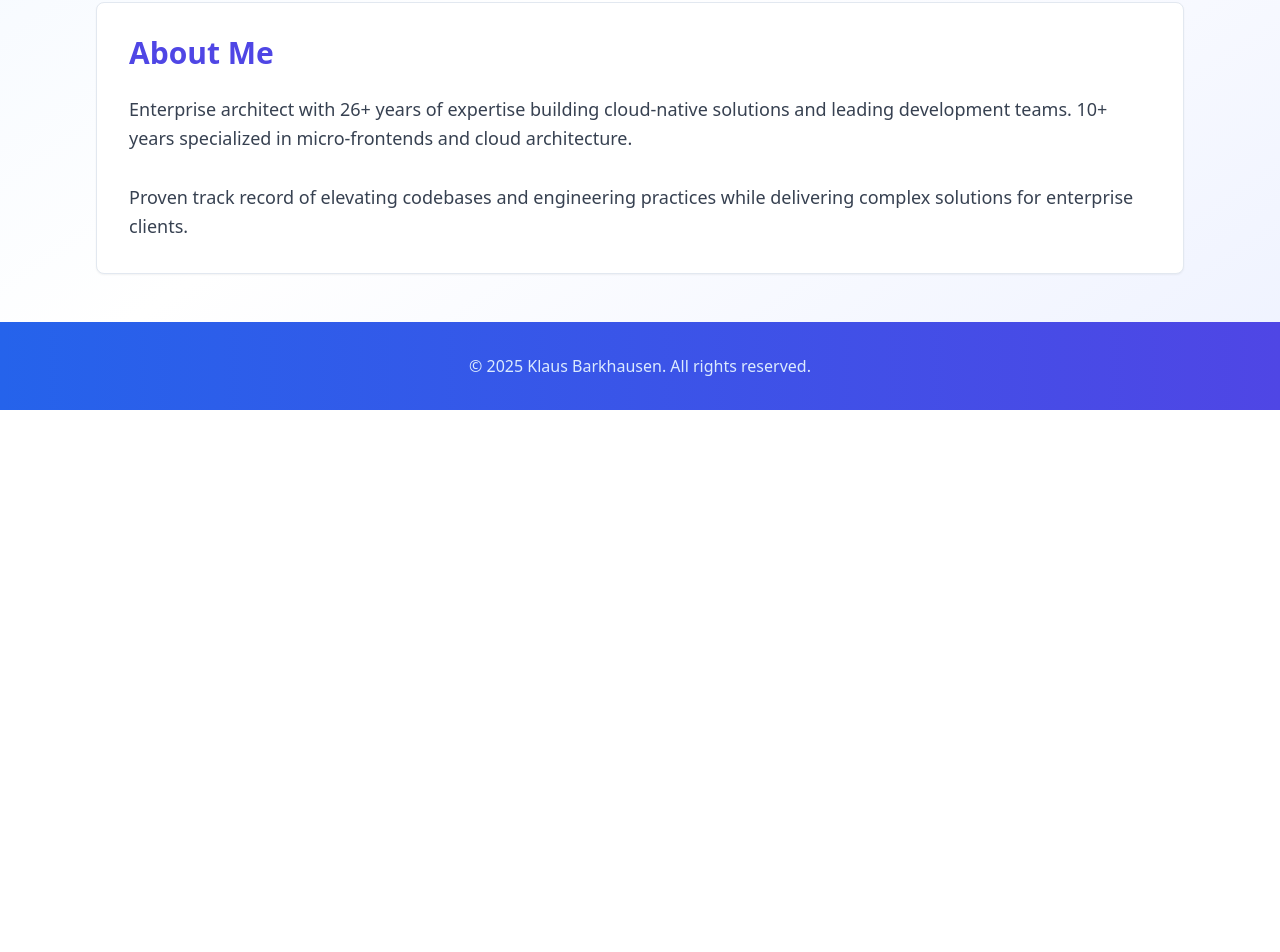
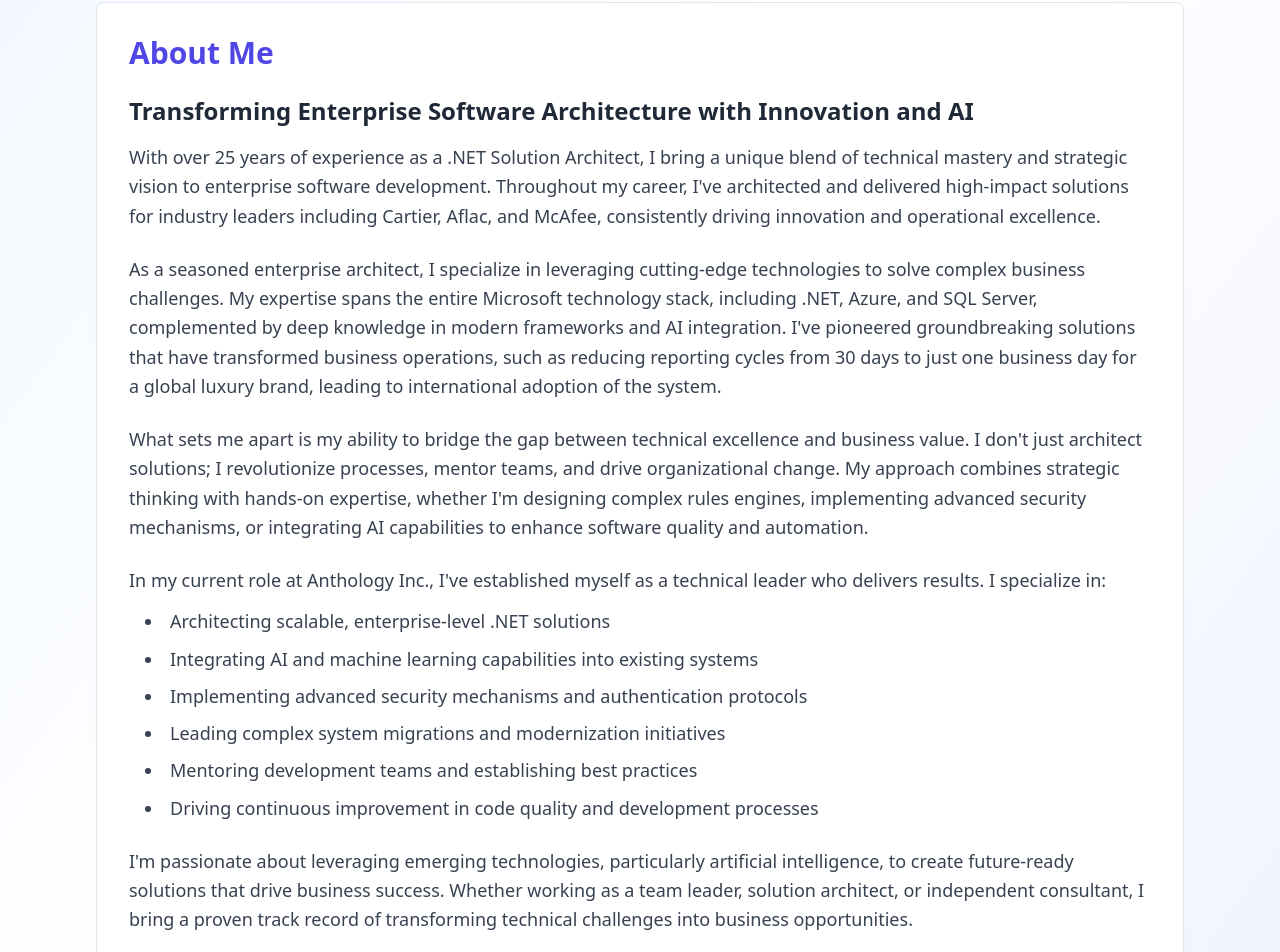
Before and after one commit to kbarkhausen/portfolio, a React (Create React App) app: page / in a window 1280 px wide. Before the commit this address led to /about. Shown: the part 452-1404 px from the top of the page. Before the commit the page ends 862 px from the top, so only its background shows below. Built offline with nearby package versions, Linux system fonts and the light colour scheme.

Commit message:
save changes

```diff
--- a/src/App.jsx
+++ b/src/App.jsx
@@ -24,7 +24,9 @@
               <div className="flex-1 text-center md:text-left">
                 <div className="flex flex-col md:flex-row md:items-center md:justify-between gap-4">
                   <div>
-                    <h1 className="text-4xl font-bold">Klaus Barkhausen</h1>
+                    <NavLink to="/" className="hover:text-blue-200 transition-colors">
+                      <h1 className="text-4xl font-bold">Klaus Barkhausen</h1>
+                    </NavLink>
                     <div className="flex flex-col gap-0 mt-2">
                       <p className="text-xl text-blue-100">Enterprise Software Architect</p>
                       <p className="text-xl text-blue-100">Full Stack Developer</p>
@@ -87,12 +89,22 @@
         {/* Modified Navigation Tabs */}
         <div className="bg-white shadow-md sticky top-0 z-10">
           <div className="max-w-6xl mx-auto px-4 sm:px-6 lg:px-8">
-            <nav className="flex justify-center space-x-8">
-              {['about', 'skills', 'experience', 'book'].map((tab) => (
+            <nav className="flex justify-center space-x-4 sm:space-x-8">
+              <NavLink
+                to="/"
+                className={({ isActive }) => `px-2 sm:px-3 py-4 text-sm font-medium border-b-2 transition-colors ${
+                  isActive
+                    ? 'border-blue-600 text-blue-600'
+                    : 'border-transparent text-gray-500 hover:text-gray-700 hover:border-gray-300'
+                }`}
+              >
+                About
+              </NavLink>
+              {['skills', 'experience', 'book'].map((tab) => (
                 <NavLink
                   key={tab}
                   to={`/${tab}`}
-                  className={({ isActive }) => `px-3 py-4 text-sm font-medium border-b-2 transition-colors ${
+                  className={({ isActive }) => `px-2 sm:px-3 py-4 text-sm font-medium border-b-2 transition-colors ${
                     isActive
                       ? 'border-blue-600 text-blue-600'
                       : 'border-transparent text-gray-500 hover:text-gray-700 hover:border-gray-300'
@@ -108,11 +120,10 @@
         {/* Modified Main Content */}
         <main className="w-full max-w-6xl mx-auto px-4 py-12 sm:px-6 lg:px-8">
           <Routes>
-            <Route path="/about" element={<About />} />
+            <Route path="/" element={<About />} />
             <Route path="/skills" element={<Skills />} />
             <Route path="/experience" element={<Experience />} />
             <Route path="/book" element={<Book />} />
-            <Route path="/" element={<Navigate to="/about" replace />} />
           </Routes>
         </main>
 
--- a/src/components/sections/About.jsx
+++ b/src/components/sections/About.jsx
@@ -5,13 +5,55 @@
     <Card className="hover:shadow-lg transition-shadow duration-300">
       <CardContent className="p-8">
         <h2 className="text-3xl font-bold mb-6 text-indigo-600">About Me</h2>
-        <p className="text-gray-700 text-lg leading-relaxed">
-          Enterprise architect with 26+ years of expertise building cloud-native solutions and leading development teams.
-          10+ years specialized in micro-frontends and cloud architecture.
-          <br></br>
-          <br></br>
-          Proven track record of elevating codebases
-          and engineering practices while delivering complex solutions for enterprise clients.
+
+        {/* Title */}
+        <h3 className="text-2xl font-semibold mb-4 text-gray-800">
+          Transforming Enterprise Software Architecture with Innovation and AI
+        </h3>
+
+        {/* Introduction Paragraph */}
+        <p className="text-gray-700 text-lg leading-relaxed mb-6">
+          With over 25 years of experience as a .NET Solution Architect, I bring a unique blend of technical mastery and strategic vision to enterprise software development. Throughout my career, I've architected and delivered high-impact solutions for industry leaders including Cartier, Aflac, and McAfee, consistently driving innovation and operational excellence.
+        </p>
+
+        {/* Expertise Paragraph */}
+        <p className="text-gray-700 text-lg leading-relaxed mb-6">
+          As a seasoned enterprise architect, I specialize in leveraging cutting-edge technologies to solve complex business challenges. My expertise spans the entire Microsoft technology stack, including .NET, Azure, and SQL Server, complemented by deep knowledge in modern frameworks and AI integration. I've pioneered groundbreaking solutions that have transformed business operations, such as reducing reporting cycles from 30 days to just one business day for a global luxury brand, leading to international adoption of the system.
+        </p>
+
+        {/* Value Proposition */}
+        <p className="text-gray-700 text-lg leading-relaxed mb-6">
+          What sets me apart is my ability to bridge the gap between technical excellence and business value. I don't just architect solutions; I revolutionize processes, mentor teams, and drive organizational change. My approach combines strategic thinking with hands-on expertise, whether I'm designing complex rules engines, implementing advanced security mechanisms, or integrating AI capabilities to enhance software quality and automation.
+        </p>
+
+        {/* Current Role and Specializations */}
+        <div className="mb-6">
+          <p className="text-gray-700 text-lg leading-relaxed mb-3">
+            In my current role at Anthology Inc., I've established myself as a technical leader who delivers results. I specialize in:
+          </p>
+          <ul className="list-disc list-inside text-gray-700 text-lg leading-relaxed ml-4 space-y-2">
+            <li>Architecting scalable, enterprise-level .NET solutions</li>
+            <li>Integrating AI and machine learning capabilities into existing systems</li>
+            <li>Implementing advanced security mechanisms and authentication protocols</li>
+            <li>Leading complex system migrations and modernization initiatives</li>
+            <li>Mentoring development teams and establishing best practices</li>
+            <li>Driving continuous improvement in code quality and development processes</li>
+          </ul>
+        </div>
+
+        {/* Passion and Commitment */}
+        <p className="text-gray-700 text-lg leading-relaxed mb-6">
+          I'm passionate about leveraging emerging technologies, particularly artificial intelligence, to create future-ready solutions that drive business success. Whether working as a team leader, solution architect, or independent consultant, I bring a proven track record of transforming technical challenges into business opportunities.
+        </p>
+
+        {/* Closing Statement */}
+        <p className="text-gray-700 text-lg leading-relaxed mb-4">
+          My commitment to excellence, combined with bilingual capabilities in English and Spanish, makes me a valuable asset for organizations looking to innovate and scale their technical capabilities. I thrive on challenges that require both technical depth and strategic thinking, consistently delivering solutions that exceed expectations and drive measurable business value.
+        </p>
+
+        {/* Call to Action */}
+        <p className="text-gray-800 text-lg font-semibold">
+          Ready to bring transformative technical leadership to any project.
         </p>
       </CardContent>
     </Card>
--- a/src/components/sections/Book.jsx
+++ b/src/components/sections/Book.jsx
@@ -14,13 +14,13 @@
                             className="w-full rounded-lg shadow-lg hover:shadow-xl transition-shadow duration-300"
                         />
                         <a
-                            href="https://www.amazon.com/Total-Fitness-Artificial-Intelligence-Cutting-Edge-ebook/dp/B0CM1CV7VZ/"
+                            href="https://www.totalfitness.ai"
                             target="_blank"
                             rel="noopener noreferrer"
                             className="inline-flex items-center gap-2 px-6 py-3 bg-indigo-600 text-white rounded-lg hover:bg-indigo-700 transition-colors shadow-md hover:shadow-lg"
                         >
                             <BookOpen className="w-5 h-5" />
-                            Get it on Amazon
+                            Learn more about it
                             <ExternalLink className="w-4 h-4 ml-1" />
                         </a>
                     </div>
@@ -45,13 +45,13 @@
 
                         <div className="flex-shrink-0 w-full md:w-64 flex flex-col items-center gap-4">
                             <a
-                                href="https://www.amazon.com/Total-Fitness-Artificial-Intelligence-Cutting-Edge-ebook/dp/B0CM1CV7VZ/"
+                                href="https://www.totalfitness.ai"
                                 target="_blank"
                                 rel="noopener noreferrer"
                                 className="inline-flex items-center gap-2 px-6 py-3 bg-indigo-600 text-white rounded-lg hover:bg-indigo-700 transition-colors shadow-md hover:shadow-lg"
                             >
                                 <BookOpen className="w-5 h-5" />
-                                Get it on Amazon
+                                Learn more about it
                                 <ExternalLink className="w-4 h-4 ml-1" />
                             </a>
                         </div>
```
